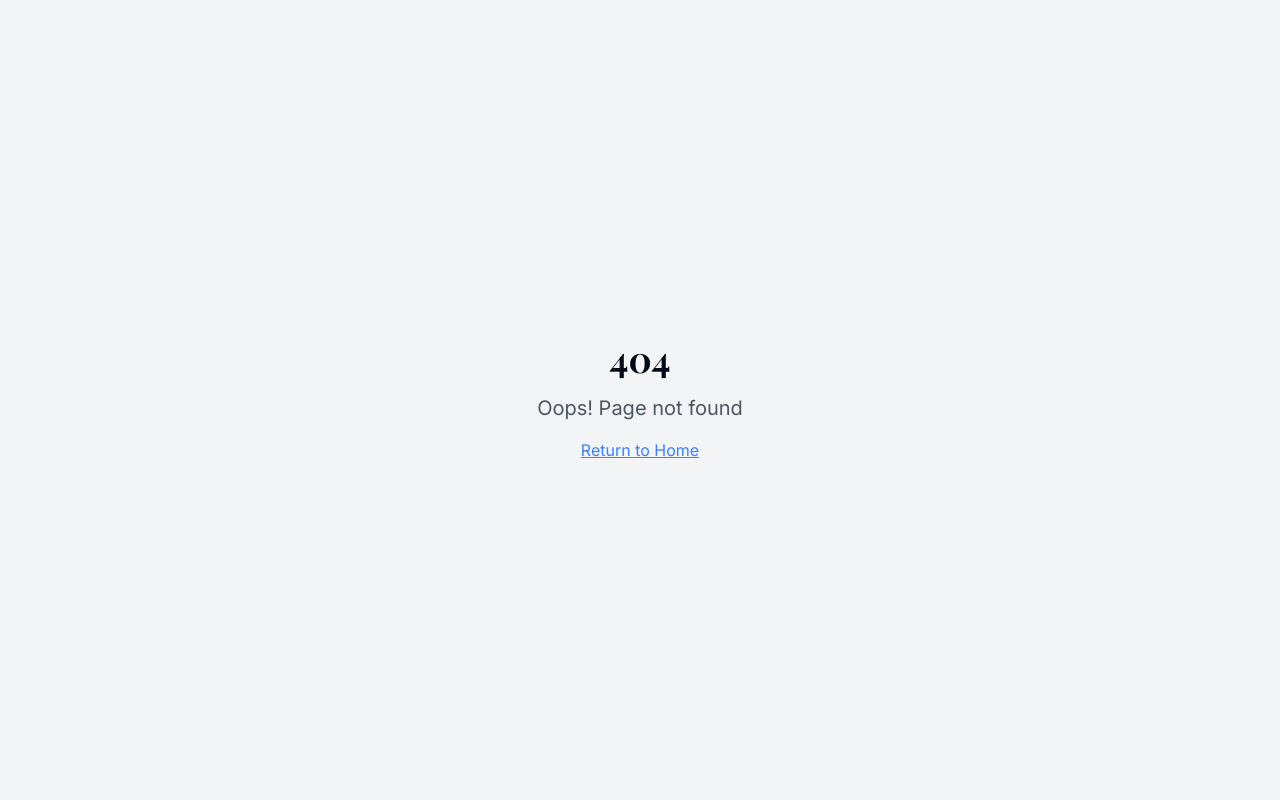
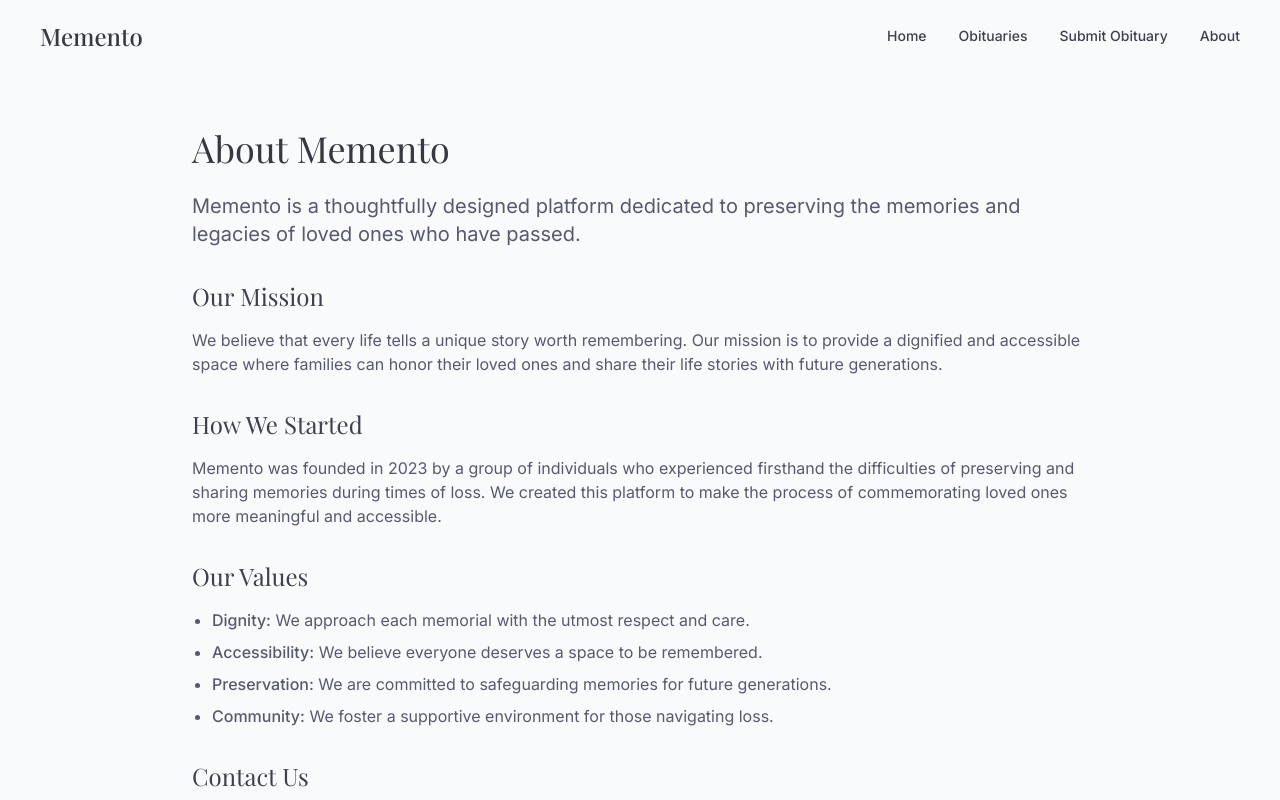
Before and after one commit to joashnyamai/tribute-publisher, a React (Vite) app: page /about in a window 1280 px wide. Before the commit this address had no page. Shown: the top 800 px of the page. Built offline with nearby package versions, Linux system fonts and the light colour scheme.

Commit message:
Add obituaries and about navigation
Adds navigation to the obituaries and about pages when the corresponding buttons are clicked.

```diff
--- a/src/App.tsx
+++ b/src/App.tsx
@@ -9,6 +9,8 @@ import Index from "./pages/Index";
 import NotFound from "./pages/NotFound";
 import SubmitObituary from "./pages/SubmitObituary";
 import ViewObituary from "./pages/ViewObituary";
+import Obituaries from "./pages/Obituaries";
+import About from "./pages/About";
 
 const queryClient = new QueryClient();
 
@@ -30,6 +32,8 @@ const App = () => (
           <Route path="/" element={<Index />} />
           <Route path="/submit" element={<SubmitObituary />} />
           <Route path="/obituary/:slug" element={<ViewObituary />} />
+          <Route path="/obituaries" element={<Obituaries />} />
+          <Route path="/about" element={<About />} />
           {/* ADD ALL CUSTOM ROUTES ABOVE THE CATCH-ALL "*" ROUTE */}
           <Route path="*" element={<NotFound />} />
         </Routes>
--- /dev/null
+++ b/src/pages/About.tsx
@@ -0,0 +1,50 @@
+
+import Header from '@/components/Header';
+import Footer from '@/components/Footer';
+
+const About = () => {
+  return (
+    <div className="min-h-screen flex flex-col">
+      <Header />
+
+      <main className="flex-1 pt-32 pb-20 px-6">
+        <div className="max-w-4xl mx-auto">
+          <h1 className="font-serif text-4xl text-memorial-900 mb-6">About Memento</h1>
+
+          <div className="prose prose-slate max-w-none">
+            <p className="text-xl mb-6 text-memorial-600">
+              Memento is a thoughtfully designed platform dedicated to preserving the memories and legacies of loved ones who have passed.
+            </p>
+
+            <h2 className="font-serif text-2xl text-memorial-800 mt-8 mb-4">Our Mission</h2>
+            <p className="text-memorial-600 mb-4">
+              We believe that every life tells a unique story worth remembering. Our mission is to provide a dignified and accessible space where families can honor their loved ones and share their life stories with future generations.
+            </p>
+
+            <h2 className="font-serif text-2xl text-memorial-800 mt-8 mb-4">How We Started</h2>
+            <p className="text-memorial-600 mb-4">
+              Memento was founded in 2023 by a group of individuals who experienced firsthand the difficulties of preserving and sharing memories during times of loss. We created this platform to make the process of commemorating loved ones more meaningful and accessible.
+            </p>
+
+            <h2 className="font-serif text-2xl text-memorial-800 mt-8 mb-4">Our Values</h2>
+            <ul className="list-disc pl-5 text-memorial-600 mb-4 space-y-2">
+              <li><span className="font-medium">Dignity:</span> We approach each memorial with the utmost respect and care.</li>
+              <li><span className="font-medium">Accessibility:</span> We believe everyone deserves a space to be remembered.</li>
+              <li><span className="font-medium">Preservation:</span> We are committed to safeguarding memories for future generations.</li>
+              <li><span className="font-medium">Community:</span> We foster a supportive environment for those navigating loss.</li>
+            </ul>
+
+            <h2 className="font-serif text-2xl text-memorial-800 mt-8 mb-4">Contact Us</h2>
+            <p className="text-memorial-600">
+              If you have any questions or need assistance, please don't hesitate to reach out to our team at <a href="mailto:support@memento.example.com" className="text-memorial-800 hover:underline">support@memento.example.com</a>.
+            </p>
+          </div>
+        </div>
+      </main>
+
+      <Footer />
+    </div>
+  );
+};
+
+export default About;
--- /dev/null
+++ b/src/pages/Obituaries.tsx
@@ -0,0 +1,51 @@
+
+import { useState, useEffect } from 'react';
+import { obituaries } from '@/data/obituaries';
+import ObituaryCard from '@/components/ObituaryCard';
+import Header from '@/components/Header';
+import Footer from '@/components/Footer';
+
+const Obituaries = () => {
+  const [obituaryList, setObituaryList] = useState(obituaries);
+
+  // This function will be called after an obituary is deleted
+  const handleObituaryDeleted = () => {
+    // Update the list to reflect the current state of obituaries
+    setObituaryList([...obituaries]);
+  };
+
+  return (
+    <div className="min-h-screen flex flex-col">
+      <Header />
+
+      <main className="flex-1 pt-32 pb-20 px-6">
+        <div className="max-w-6xl mx-auto">
+          <div className="mb-10">
+            <h1 className="font-serif text-3xl text-memorial-900 mb-3">Obituaries</h1>
+            <p className="text-memorial-600">Remembering those who have touched our lives</p>
+          </div>
+
+          <div className="grid grid-cols-1 md:grid-cols-2 lg:grid-cols-3 gap-6">
+            {obituaryList.map((obituary) => (
+              <ObituaryCard
+                key={obituary.id}
+                obituary={obituary}
+                onDelete={handleObituaryDeleted}
+              />
+            ))}
+
+            {obituaryList.length === 0 && (
+              <div className="col-span-full text-center p-10 bg-memorial-50 rounded-lg">
+                <p className="text-memorial-600">No obituaries have been submitted yet.</p>
+              </div>
+            )}
+          </div>
+        </div>
+      </main>
+
+      <Footer />
+    </div>
+  );
+};
+
+export default Obituaries;
```
